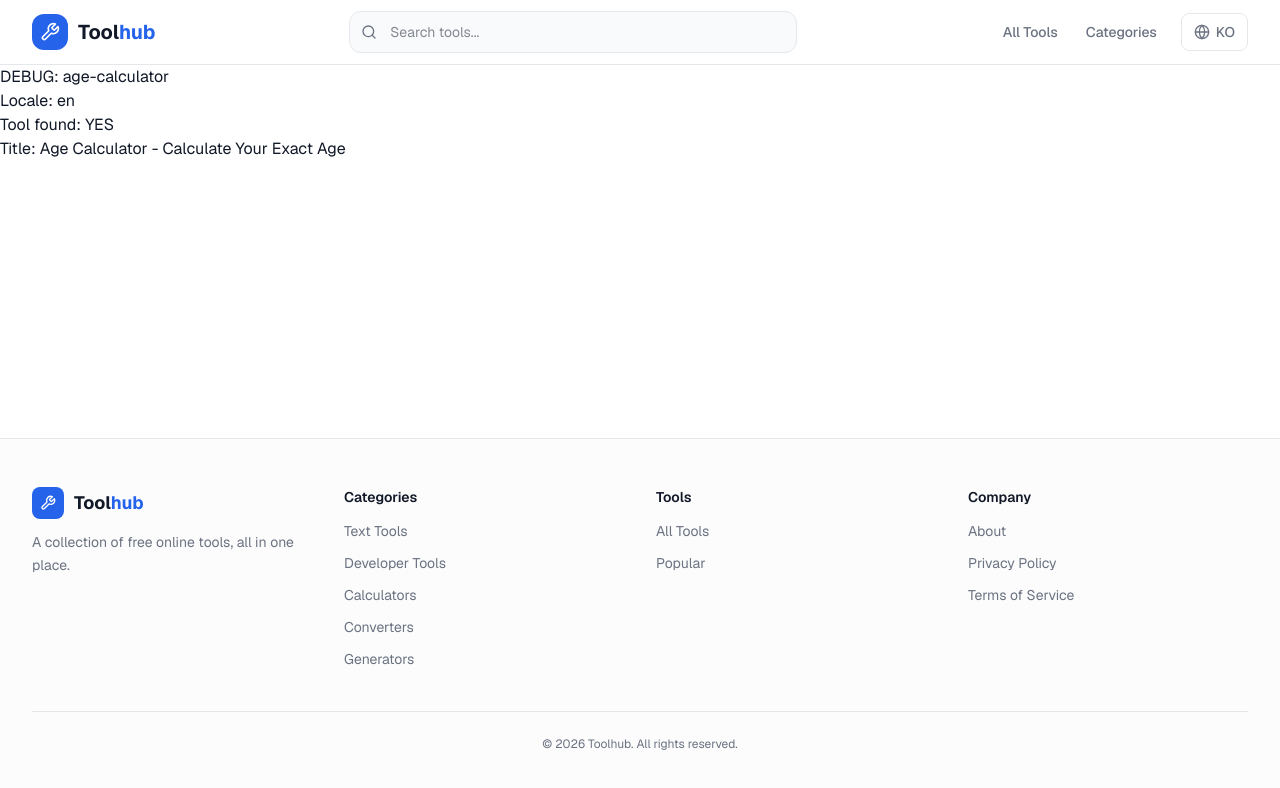
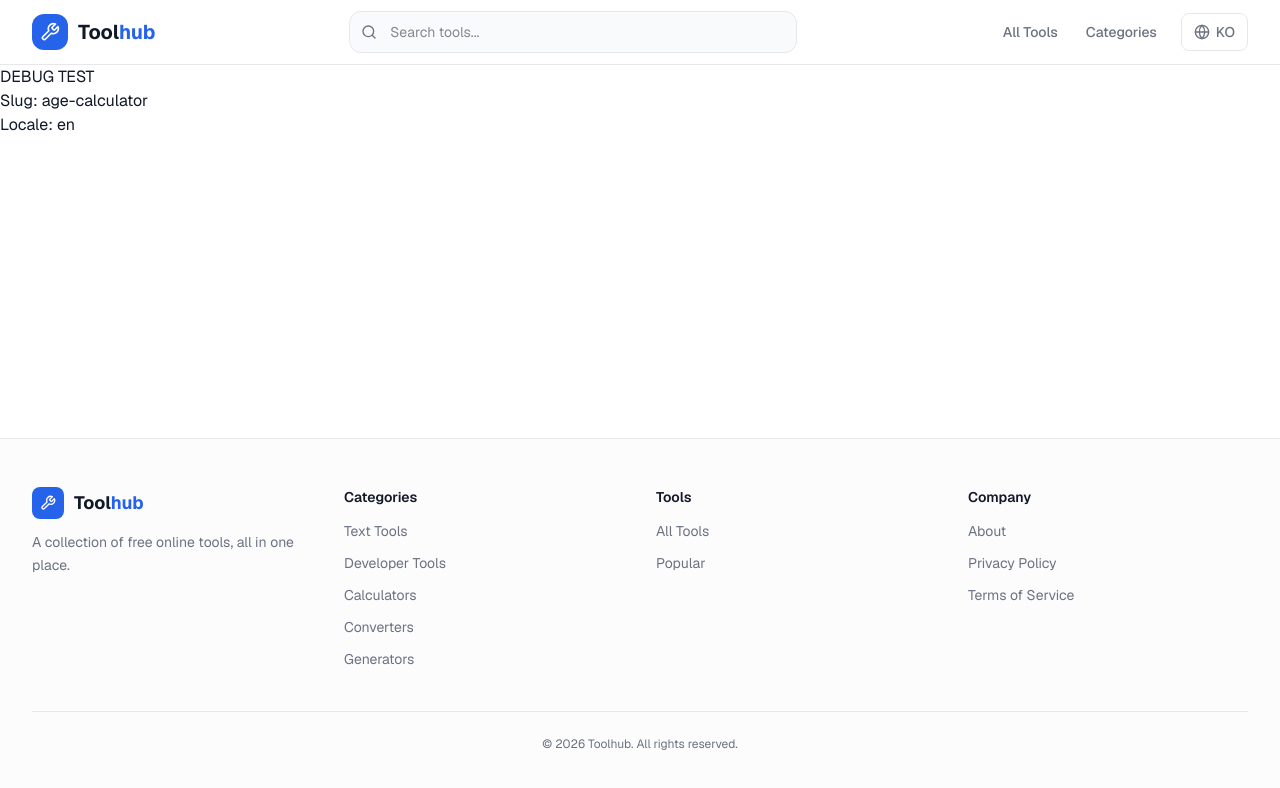
Before and after one commit to woopsmarketing/toolhub, a Next.js app: page /en/tools/age-calculator in a window 1280 px wide. Shown: the top 788 px of the page. Built offline with nearby package versions, Linux system fonts and the light colour scheme.

Commit message:
Debug: absolute minimal page - no imports at all

```diff
--- a/src/app/[locale]/tools/[slug]/page.tsx
+++ b/src/app/[locale]/tools/[slug]/page.tsx
@@ -1,23 +1,15 @@
-import { getToolBySlug, getAllTools } from "@/tools/registry";
-
-export async function generateStaticParams() {
-  return getAllTools().map((tool) => ({ slug: tool.slug }));
-}
-
 export default async function ToolPage({
   params,
 }: {
   params: Promise<{ locale: string; slug: string }>;
 }) {
   const { locale, slug } = await params;
-  const tool = getToolBySlug(slug);
 
   return (
     <div>
-      <h1>DEBUG: {slug}</h1>
+      <h1>DEBUG TEST</h1>
+      <p>Slug: {slug}</p>
       <p>Locale: {locale}</p>
-      <p>Tool found: {tool ? "YES" : "NO"}</p>
-      <p>Title: {tool?.seo?.[locale]?.title ?? "N/A"}</p>
     </div>
   );
 }
```
